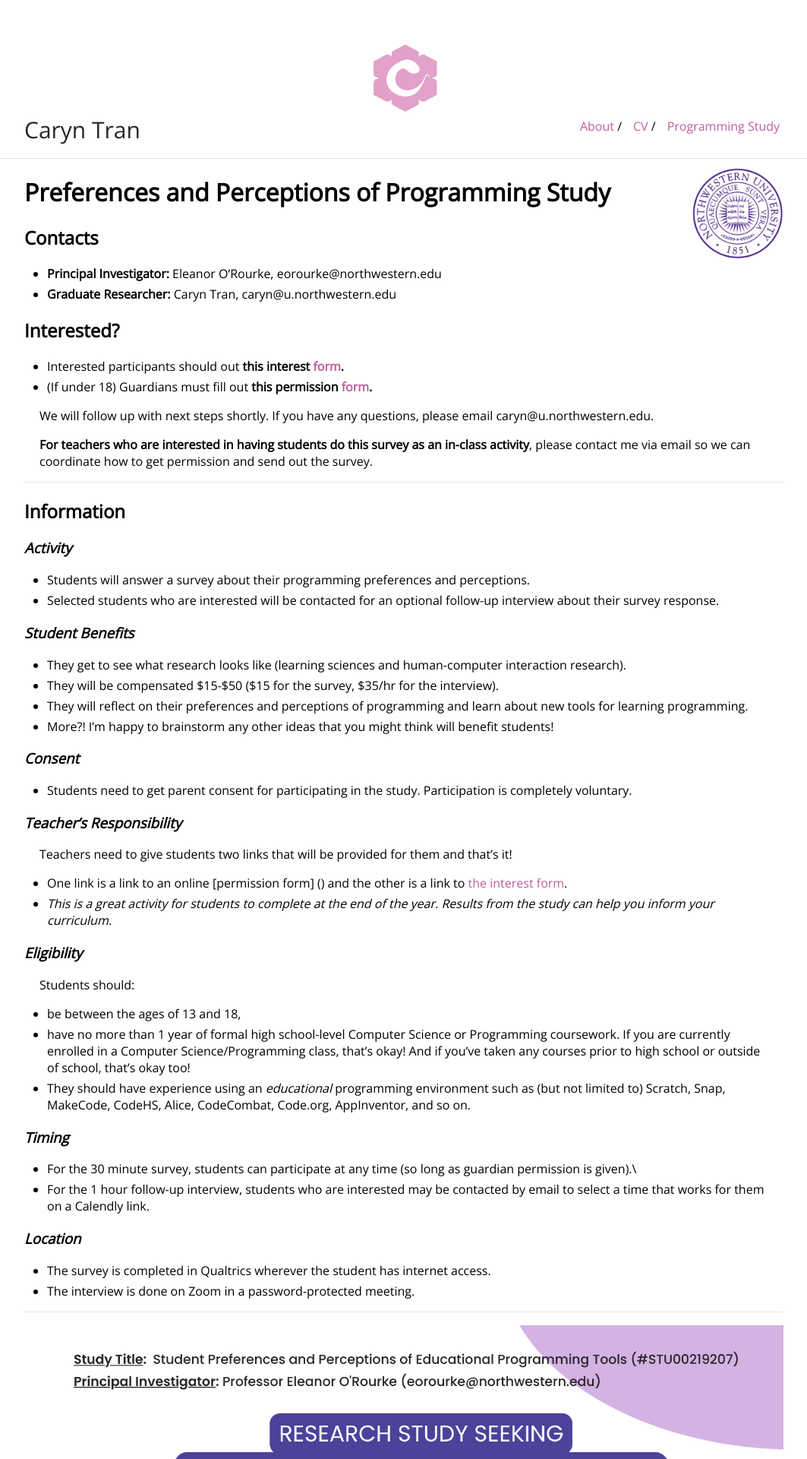
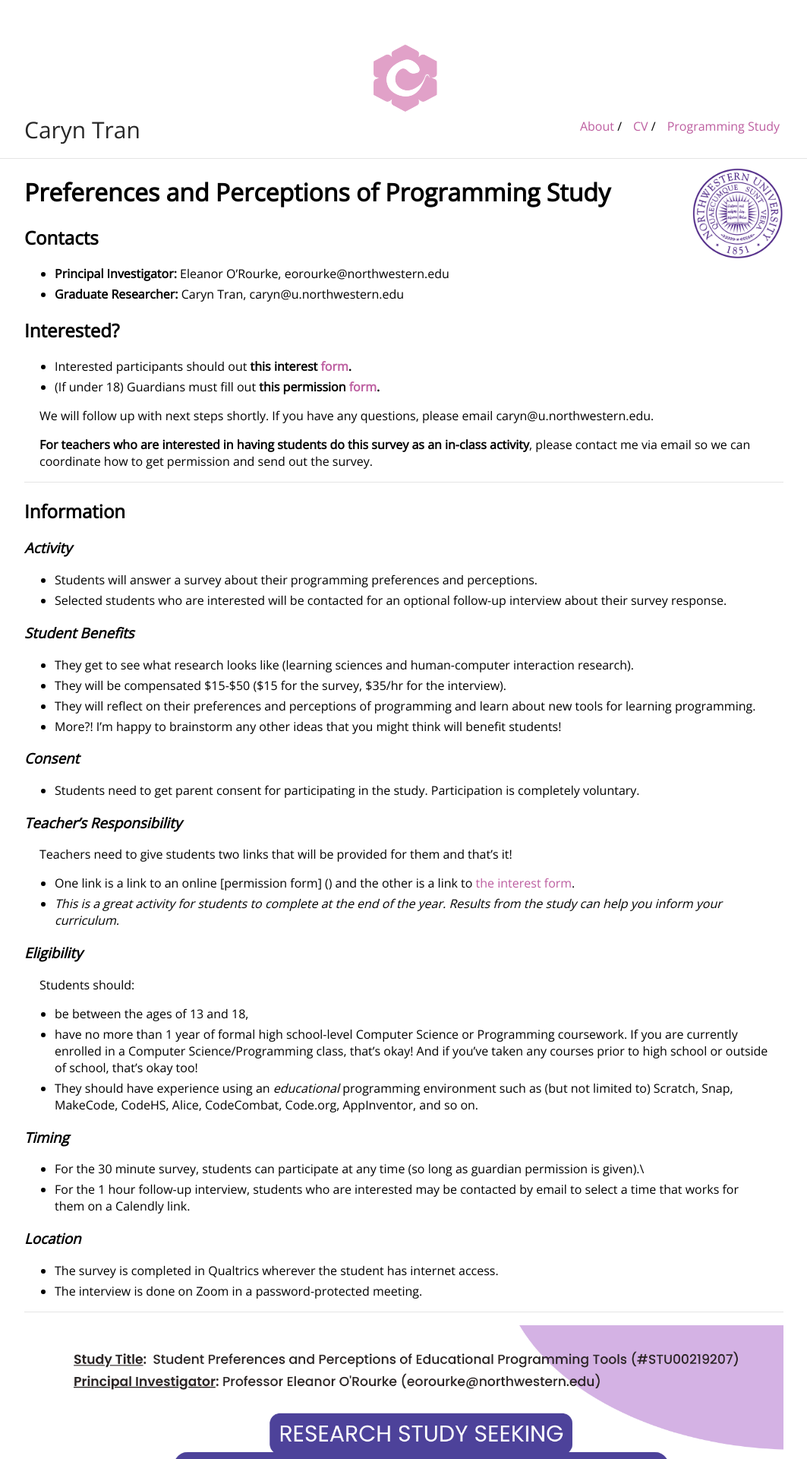
Before and after one commit to carynbear/carynbear.github.io, a Jekyll site: the page built from programmingstudy.md, in a window 1280 px wide. Shown: the top 1920 px of the page at 76% size, without its empty margins (108-1171 px from the left). Built offline with Jekyll 4.4.1, drawn with Linux system fonts in a browser that asks for light colours.

Commit message:
Update typography.scss

```diff
--- a/_sass/typography.scss
+++ b/_sass/typography.scss
@@ -21,7 +21,7 @@
         margin: 5px 0 5px 0;
     }
     ul {
-        padding: 0px 20px 0 30px;
+        padding: 0px 20px 0 40px;
     }
     ol {
         padding: 0 30px 0 30px;
```
